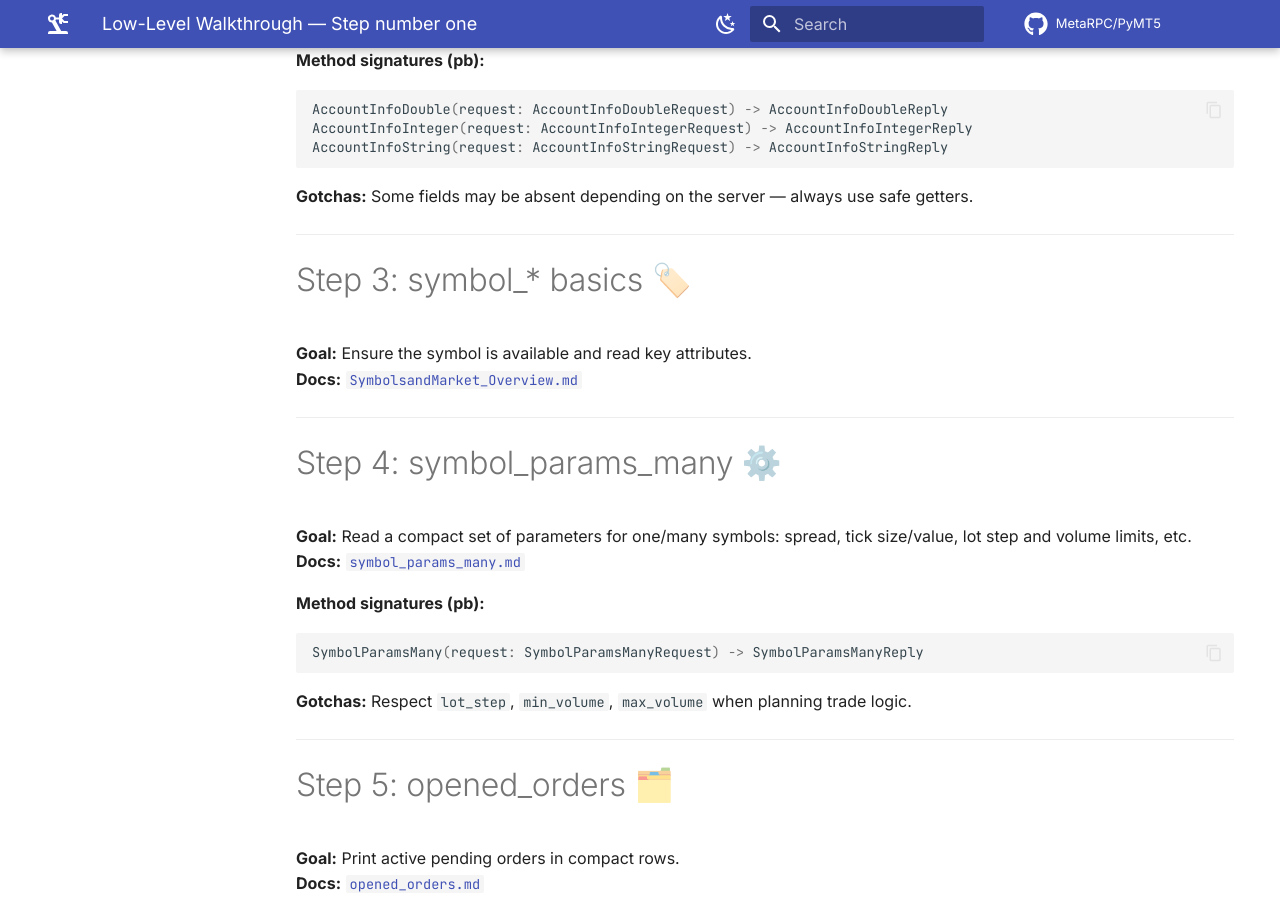
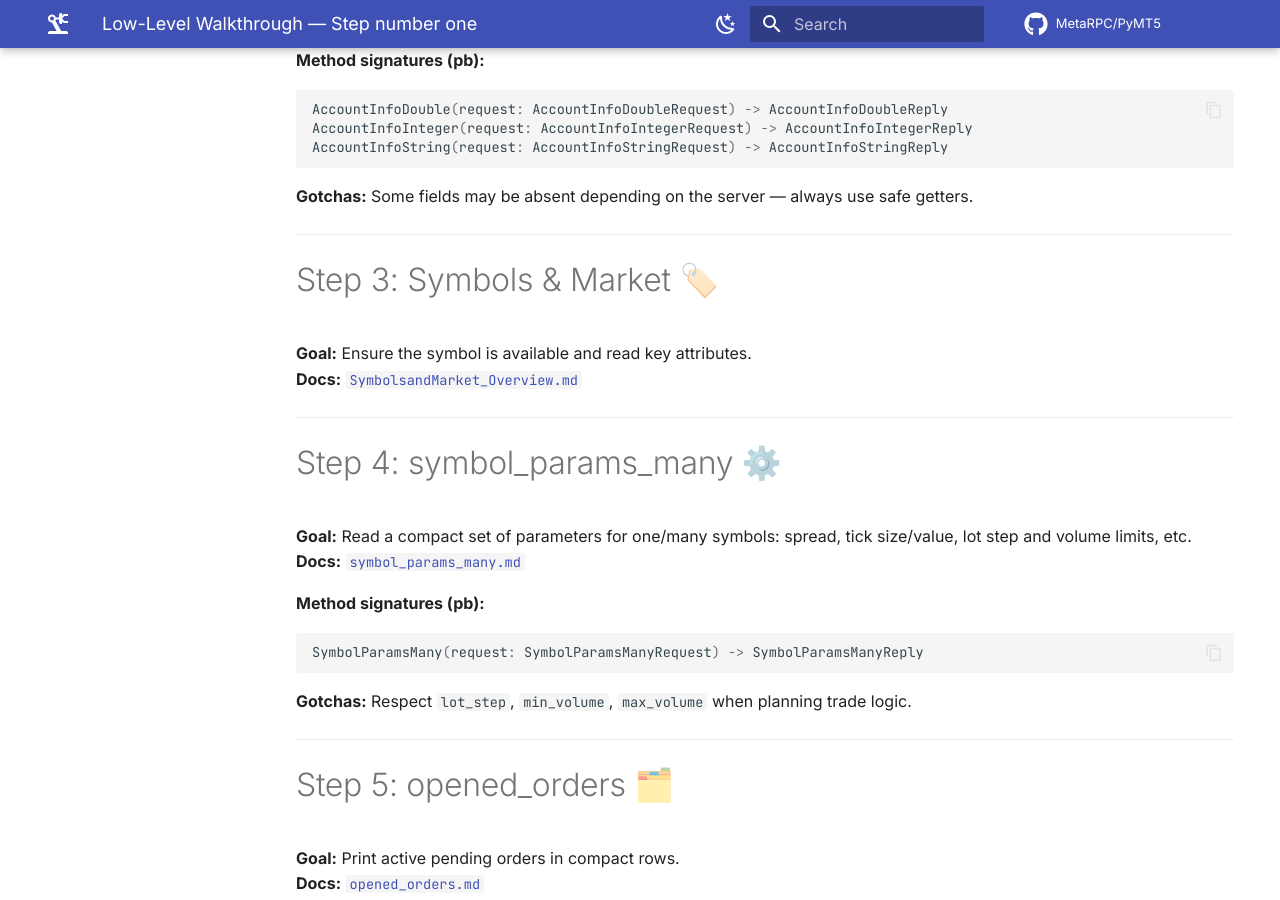
Before and after one commit to MetaRPC/PyMT5, an MkDocs documentation site: the page built from docs/Examples/Base_example/Step_number_one.md, in a window 1280 px wide and 900 px high, scrolled down 2596 px. Built offline with MkDocs 1.6.1 and Material for MkDocs 9.7.7, drawn with Linux system fonts in a browser that asks for light colours; comment, search, counter and statistics services are not loaded; some of the changed text lies outside the part shown.

Commit message:
Update Step_number_one.md

```diff
--- a/docs/Examples/Base_example/Step_number_one.md
+++ b/docs/Examples/Base_example/Step_number_one.md
@@ -100,7 +100,7 @@ AccountInfoString(request: AccountInfoStringRequest) -> AccountInfoStringReply
 
 ---
 
-# Step 3: symbol_* basics 🏷️
+# Step 3: Symbols & Market 🏷️
 **Goal:** Ensure the symbol is available and read key attributes.
 **Docs:** [`SymbolsandMarket_Overview.md`](../../MT5Account/Symbols_and_Market/SymbolsandMarket_Overview.md)
 
```
Also changed, not shown: other parts of docs/Examples/Base_example/Step_number_one.md (+1 -1 lines).
